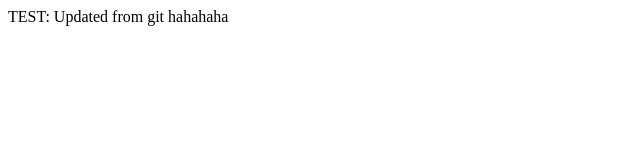
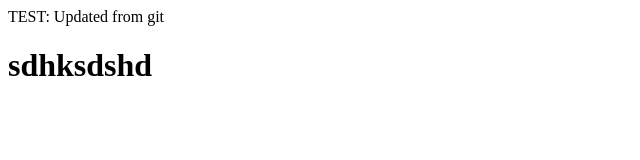
Before and after one commit to LocalHostAS/docpadcontent, a plain HTML site: page index.html in a window 1280 px wide. Shown: the whole page, without its empty margins (0-640 px from the left). Drawn offline with Linux system fonts and the light colour scheme.

Commit message:
dsaddasda

```diff
--- a/index.html
+++ b/index.html
@@ -1,3 +1,3 @@
 <html>
-<body>TEST: Updated from git hahahaha</body>
+<body>TEST: Updated from git <h1>sdhksdshd</h1></body>
 </html>
```
